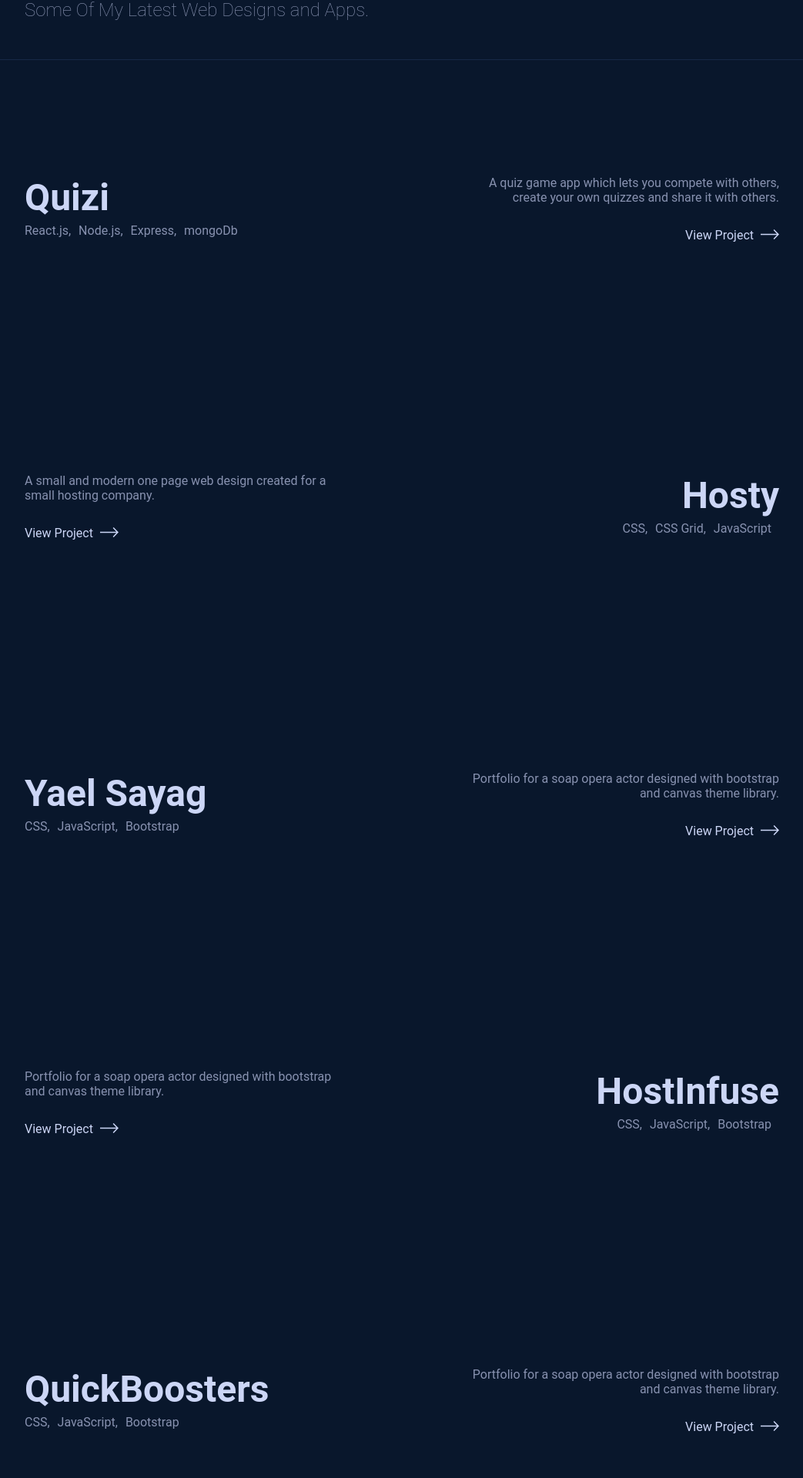
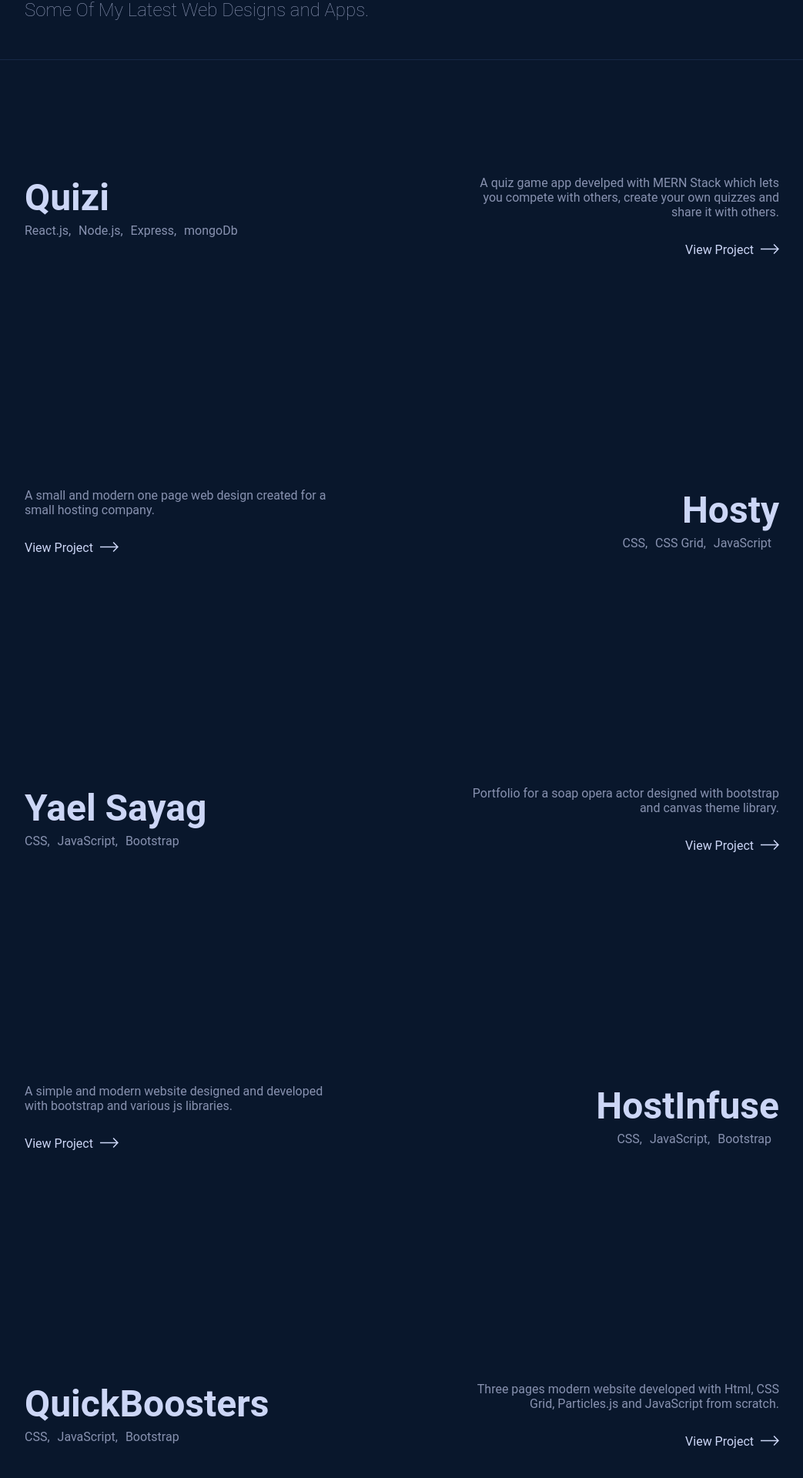
Before and after one commit to harelp/portfolio-v2, a React (Create React App) app: page / in a window 1280 px wide. Shown: the part 951-2871 px from the top of the page at 77% size, without its empty margins (118-1161 px from the left). Built offline with nearby package versions, Linux system fonts and the light colour scheme.

Commit message:
fixed bugs

```diff
--- a/src/components/helper.js
+++ b/src/components/helper.js
@@ -40,17 +40,14 @@ export const smallProjs = [
   },
 ];
 
-export const image = [];
 export const projects = [
   {
     name: 'Quizi',
     linkTo: 'quizi',
     skills: ['React.js,', 'Node.js,', 'Express,', 'mongoDb'],
     description:
-      'A quiz game app which lets you compete with others, create your own quizzes and share it with others.',
-    hasGit: true,
-    github: 'https://github.com/harelp/quizi',
-    website: 'https://quiziapp.herokuapp.com',
+      'A quiz game app develped with MERN Stack which lets you compete with others, create your own quizzes and share it with others.',
+
     color: '#3949ab',
   },
   {
@@ -59,9 +56,7 @@ export const projects = [
     skills: ['CSS,', 'CSS Grid,', 'JavaScript'],
     description:
       'A small and modern one page web design created for a small hosting company.',
-    hasGit: false,
-    github: '',
-    website: 'https://quiziapp.herokuapp.com',
+
     color: '#562fc9',
   },
   {
@@ -70,9 +65,7 @@ export const projects = [
     skills: ['CSS,', 'JavaScript,', 'Bootstrap'],
     description:
       'Portfolio for a soap opera actor designed with bootstrap and canvas theme library.',
-    hasGit: false,
-    github: '',
-    website: 'https://quiziapp.herokuapp.com',
+
     color: '#252525',
   },
   {
@@ -80,10 +73,8 @@ export const projects = [
     linkTo: 'hostinfuse',
     skills: ['CSS,', 'JavaScript,', 'Bootstrap'],
     description:
-      'Portfolio for a soap opera actor designed with bootstrap and canvas theme library.',
-    hasGit: false,
-    github: '',
-    website: 'https://quiziapp.herokuapp.com',
+      'A simple and modern website designed and developed with bootstrap and various js libraries.',
+
     color: '#4a90e2',
   },
   {
@@ -91,10 +82,8 @@ export const projects = [
     linkTo: 'quickboosters',
     skills: ['CSS,', 'JavaScript,', 'Bootstrap'],
     description:
-      'Portfolio for a soap opera actor designed with bootstrap and canvas theme library.',
-    hasGit: false,
-    github: '',
-    website: 'https://quiziapp.herokuapp.com',
+      'Three pages modern website developed with Html, CSS Grid, Particles.js and JavaScript from scratch.',
+
     color: '#ef7752',
   },
 ];
```
